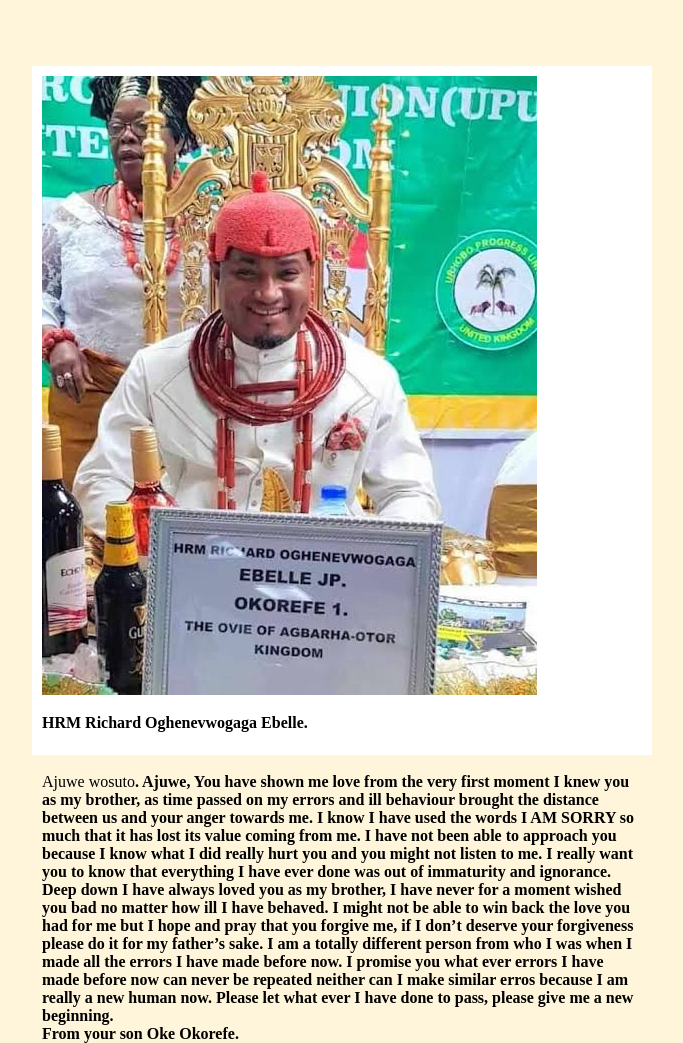
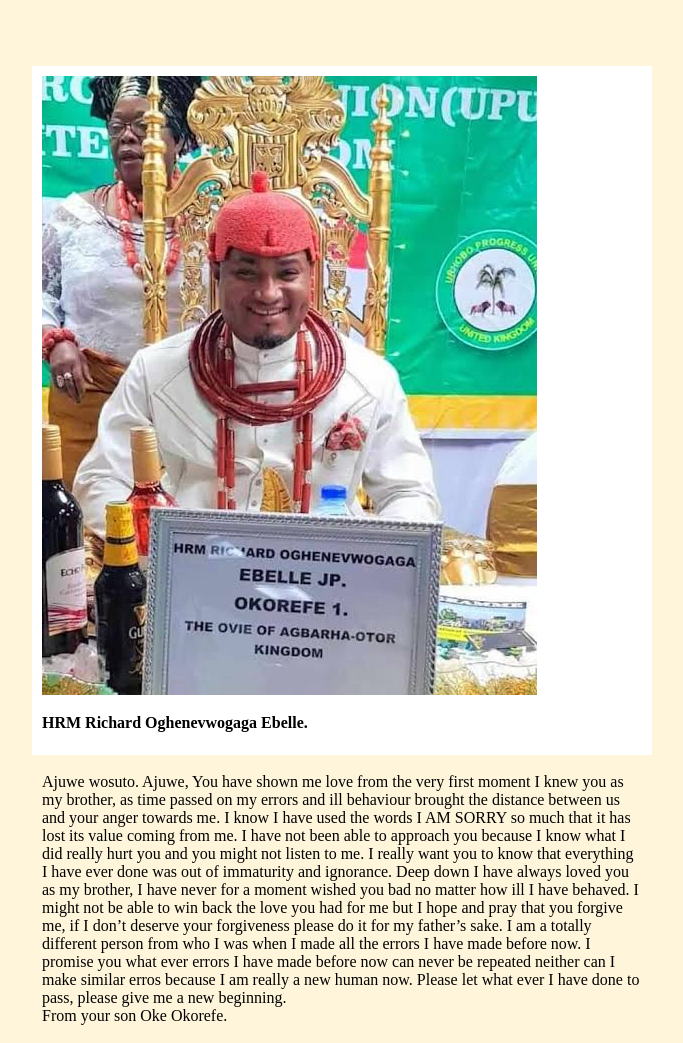
Before and after one commit to brooklyn5991/ajuwe, a plain HTML site: page index.html in a window 1280 px wide. Shown: the whole page, without its empty margins (298-981 px from the left). Drawn offline with Linux system fonts and the light colour scheme.

Commit message:
Update index.html

```diff
--- a/index.html
+++ b/index.html
@@ -23,7 +23,7 @@
 
       <br>
      <div id="tribute-info">
-      Ajuwe wosuto<b>.
+      Ajuwe wosuto.
       Ajuwe, You have shown me love from the very first moment I knew you as my brother,
       as time passed on my errors and ill behaviour brought the distance between us
       and your anger towards me.  I know I have used the  words I AM SORRY so much
```
